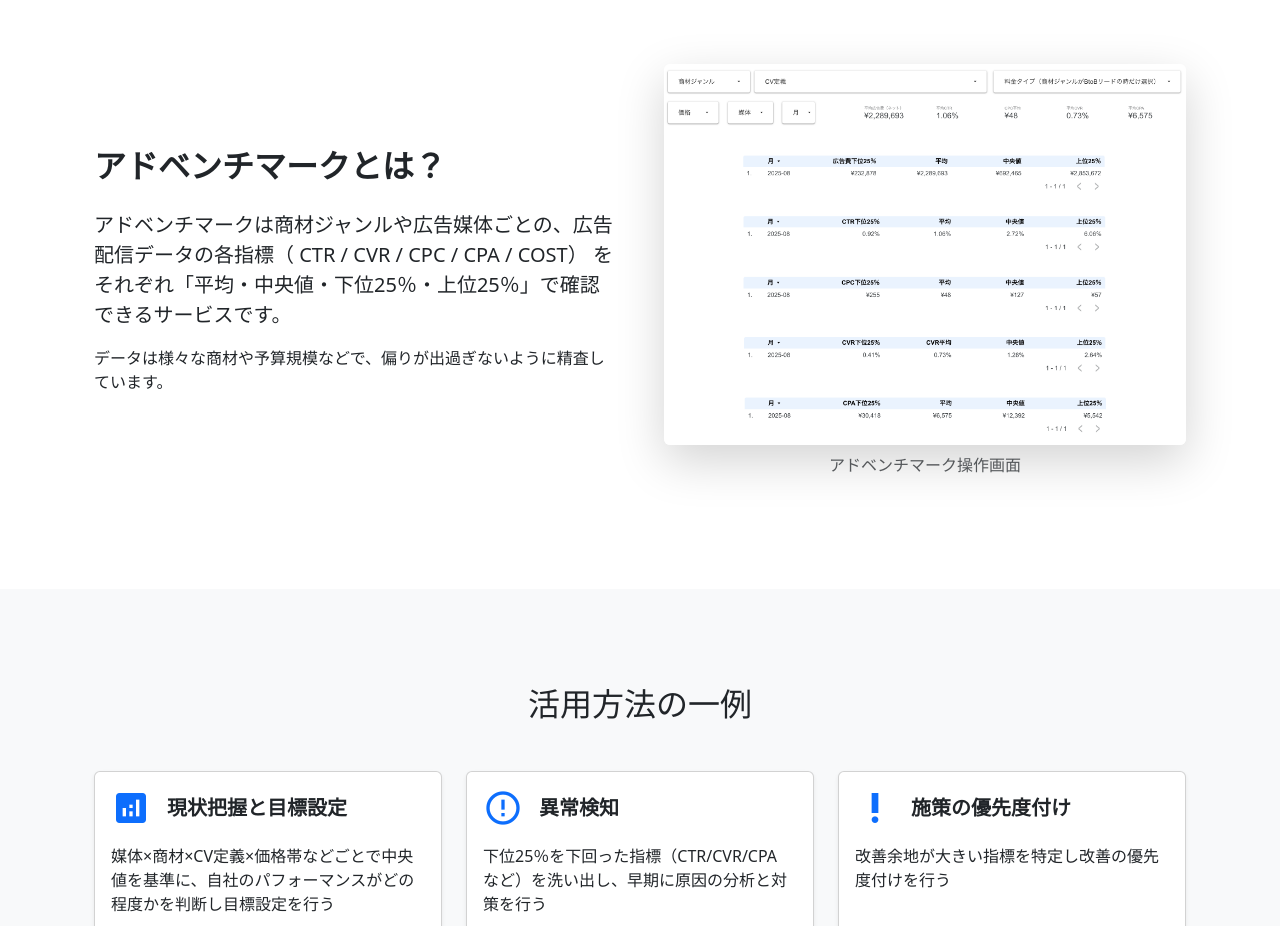
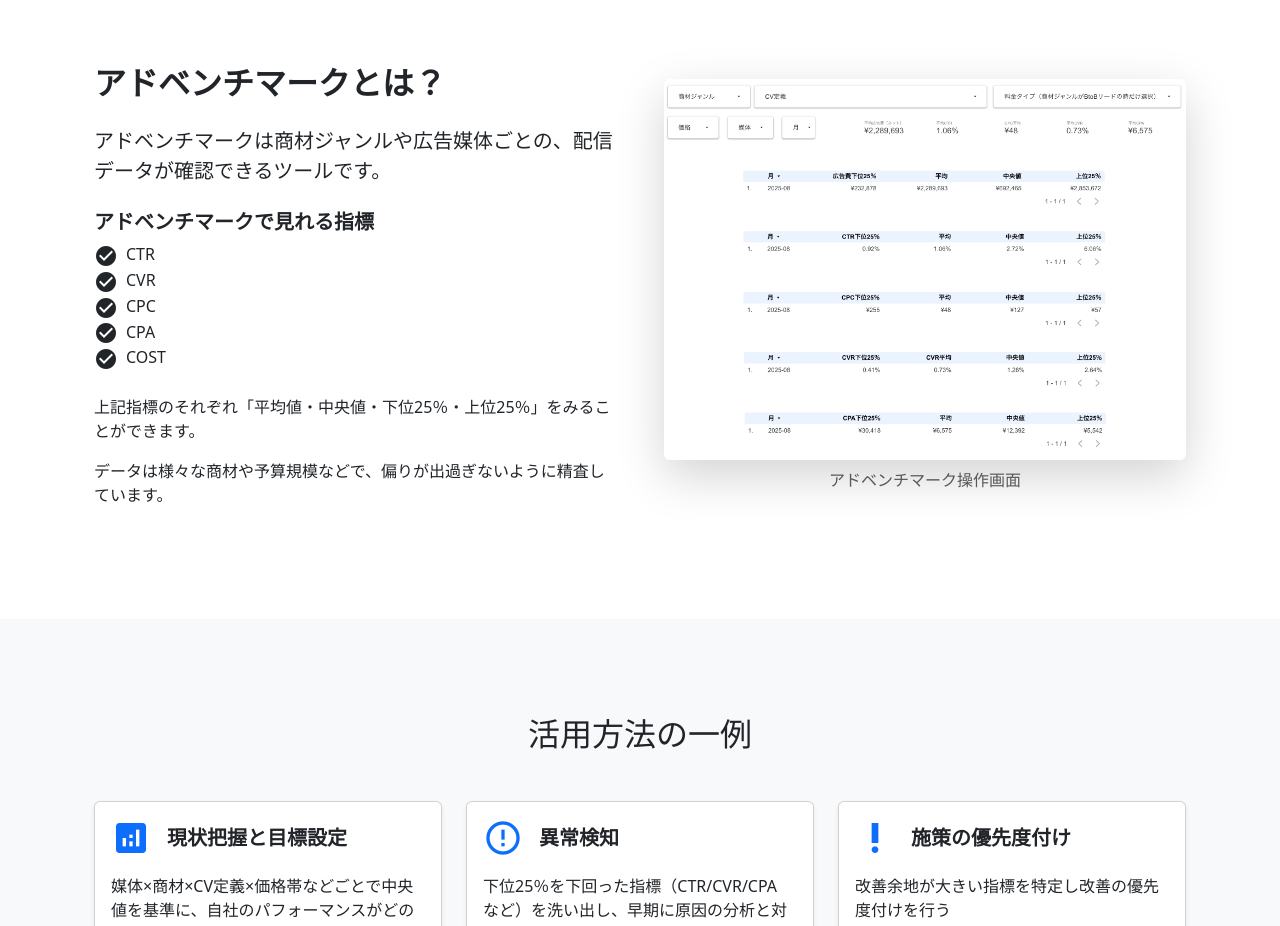
Before and after one commit to soshihojo/ad-benchmark-lp01, a React (Vite) app: page / in a window 1280 px wide. Shown: the part 1220-2146 px from the top of the page. Built offline with nearby package versions, Linux system fonts and the light colour scheme.

Commit message:
feat: Update text content in Description section

```diff
--- a/src/components/Description.jsx
+++ b/src/components/Description.jsx
@@ -6,7 +6,16 @@ const Description = () => {
       <div className="row align-items-center g-5 py-5">
         <div className="col-lg-6">
           <h2 className="fw-bold mb-4">アドベンチマークとは？</h2>
-          <p className="lead">アドベンチマークは商材ジャンルや広告媒体ごとの、広告配信データの各指標（ CTR / CVR / CPC / CPA / COST） をそれぞれ「平均・中央値・下位25％・上位25％」で確認できるサービスです。</p>
+          <p className="lead">アドベンチマークは商材ジャンルや広告媒体ごとの、配信データが確認できるツールです。</p>
+          <h5 className="fw-bold mt-4">アドベンチマークで見れる指標</h5>
+          <ul className="list-unstyled">
+            <li><span className="material-icons me-2" style={{ verticalAlign: 'middle' }}>check_circle</span>CTR</li>
+            <li><span className="material-icons me-2" style={{ verticalAlign: 'middle' }}>check_circle</span>CVR</li>
+            <li><span className="material-icons me-2" style={{ verticalAlign: 'middle' }}>check_circle</span>CPC</li>
+            <li><span className="material-icons me-2" style={{ verticalAlign: 'middle' }}>check_circle</span>CPA</li>
+            <li><span className="material-icons me-2" style={{ verticalAlign: 'middle' }}>check_circle</span>COST</li>
+          </ul>
+          <p className="mt-4">上記指標のそれぞれ「平均値・中央値・下位25％・上位25％」をみることができます。</p>
           <p>データは様々な商材や予算規模などで、偏りが出過ぎないように精査しています。</p>
         </div>
         <div className="col-lg-6">
```
